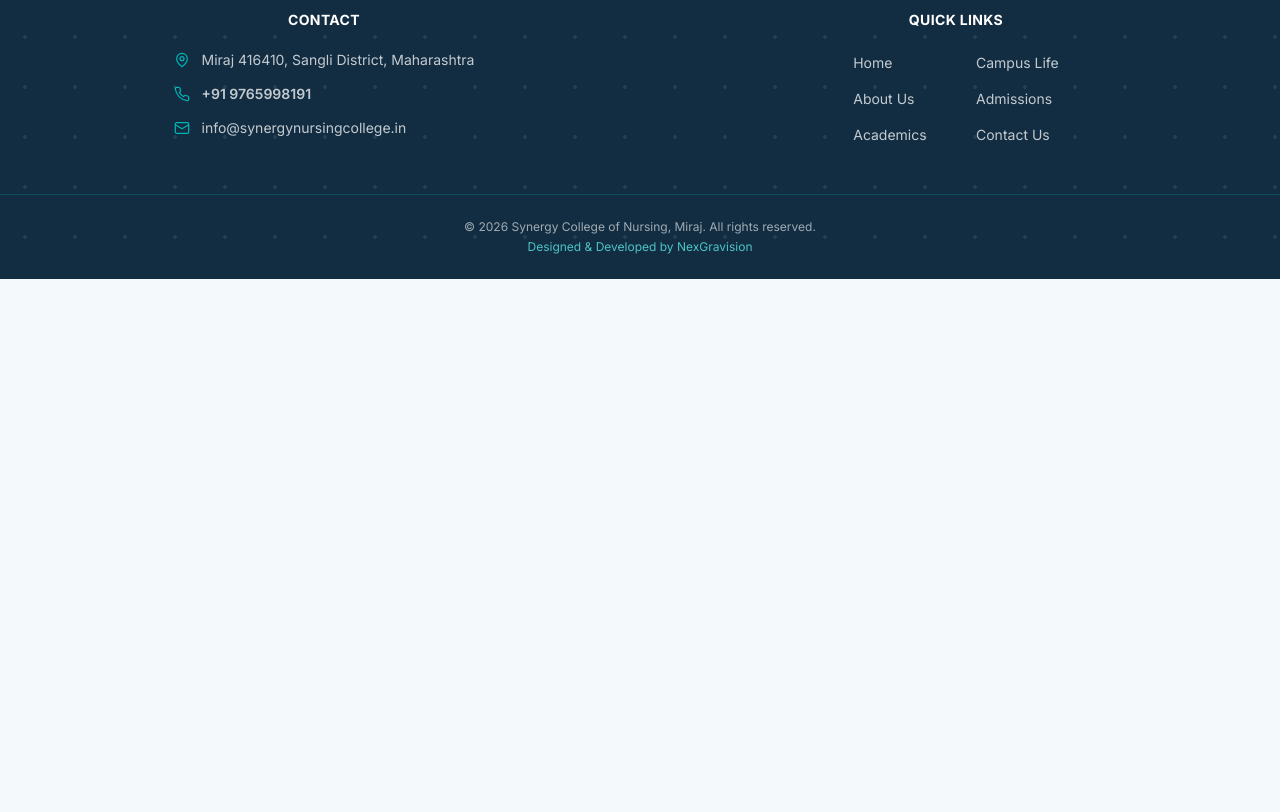
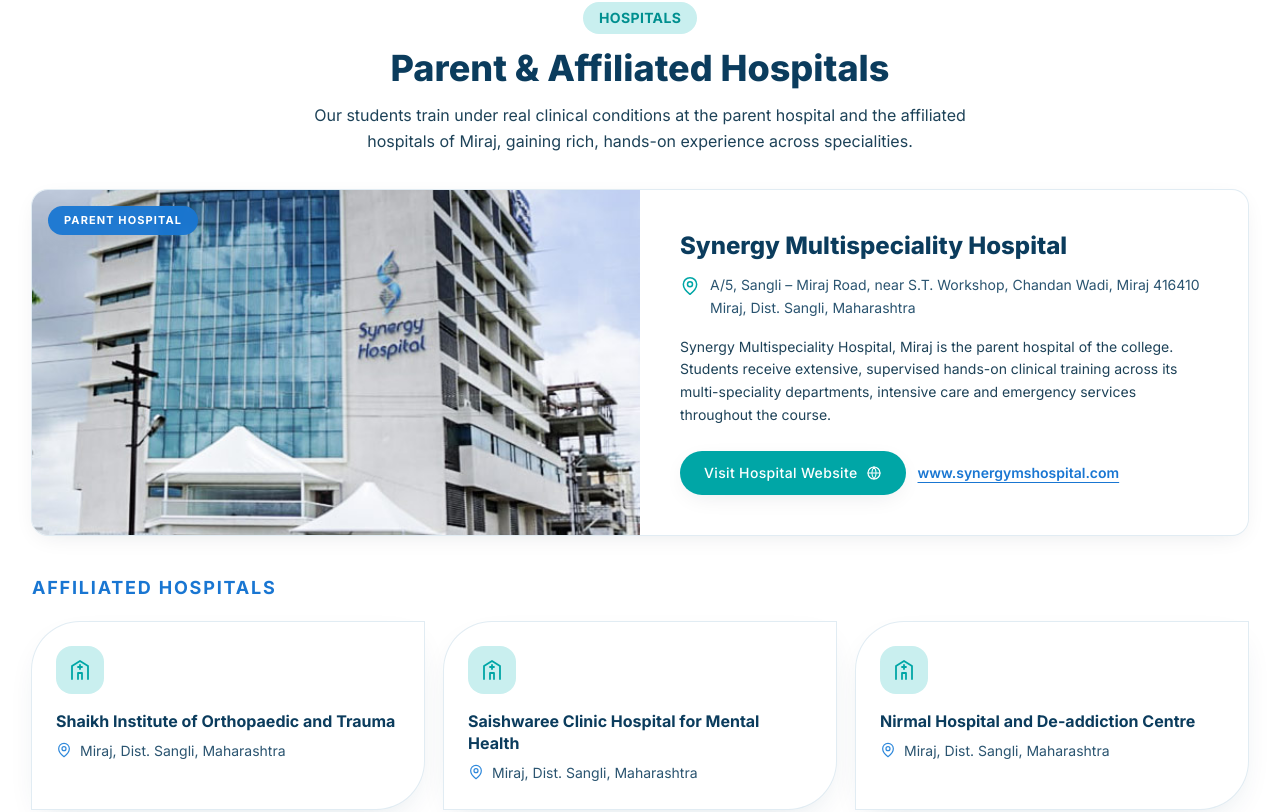
Before and after one commit to sayali2004-commit/synergynursingcollege, a React (Vite) app: page / in a window 1280 px wide. Shown: the part 3159-3971 px from the top of the page. Before the commit the page ends 3438 px from the top, so only its background shows below. Built offline with nearby package versions, Linux system fonts and the light colour scheme.

Commit message:
feat: add parent & affiliated hospitals section on home page

```diff
--- a/src/components/Footer.jsx
+++ b/src/components/Footer.jsx
@@ -5,6 +5,7 @@
 const QUICK_LINKS = [
   { label: 'Home', to: '/' },
   { label: 'About Us', to: '/#about' },
+  { label: 'Hospitals', to: '/#hospitals' },
   { label: 'Academics', to: '/academics' },
   { label: 'Campus Life', to: '/campus-life' },
   { label: 'Admissions', to: '/admissions' },
--- /dev/null
+++ b/src/components/Hospitals.jsx
@@ -0,0 +1,110 @@
+import { PARENT_HOSPITAL, AFFILIATED_HOSPITALS } from '../data/siteContent'
+import Icon from './Icon'
+
+export default function Hospitals() {
+  return (
+    <section id="hospitals" className="section-pad bg-white">
+      <div className="container-x">
+        <div className="mx-auto max-w-2xl text-center">
+          <p className="reveal section-tag">Hospitals</p>
+          <h2 className="reveal heading-xl mt-4 text-balance" style={{ '--reveal-delay': '80ms' }}>
+            Parent &amp; Affiliated Hospitals
+          </h2>
+          <p className="reveal mt-4 leading-relaxed text-navy-800" style={{ '--reveal-delay': '160ms' }}>
+            Our students train under real clinical conditions at the parent hospital and the
+            affiliated hospitals of Miraj, gaining rich, hands-on experience across specialities.
+          </p>
+        </div>
+
+        {/* Parent Hospital */}
+        <article
+          className="reveal mt-9 grid overflow-hidden rounded-2xl bg-white shadow-card ring-1 ring-navy-100 card-lift lg:grid-cols-2"
+          style={{ '--reveal-delay': '200ms' }}
+        >
+          <div className="relative min-h-[260px] bg-navy-50">
+            <img
+              src={PARENT_HOSPITAL.image}
+              alt={PARENT_HOSPITAL.imageAlt}
+              className="absolute inset-0 h-full w-full object-cover object-center"
+              loading="lazy"
+              decoding="async"
+            />
+            <span className="absolute left-4 top-4 rounded-full bg-royal-600/95 px-4 py-1.5 text-[11px] font-bold uppercase tracking-widest text-white shadow-card backdrop-blur-sm">
+              {PARENT_HOSPITAL.label}
+            </span>
+          </div>
+
+          <div className="p-6 sm:p-8 lg:p-10">
+            <h3 className="font-display text-xl sm:text-2xl font-extrabold text-navy-950 text-balance">
+              {PARENT_HOSPITAL.name}
+            </h3>
+
+            <p className="mt-3 flex items-start gap-2.5 text-sm leading-relaxed text-navy-700">
+              <Icon name="pin" className="mt-0.5 h-5 w-5 shrink-0 text-brand-600" />
+              <span>
+                {PARENT_HOSPITAL.address}
+                <br />
+                {PARENT_HOSPITAL.location}
+              </span>
+            </p>
+
+            <p className="mt-4 text-sm leading-relaxed text-navy-800">{PARENT_HOSPITAL.description}</p>
+
+            <div className="mt-6 flex flex-col gap-3 sm:flex-row sm:items-center">
+              <a
+                href={PARENT_HOSPITAL.website}
+                target="_blank"
+                rel="noopener noreferrer"
+                className="btn-primary"
+              >
+                Visit Hospital Website
+                <Icon name="globe" className="w-4 h-4" />
+              </a>
+              <a
+                href={PARENT_HOSPITAL.website}
+                target="_blank"
+                rel="noopener noreferrer"
+                className="break-all text-sm font-semibold text-royal-600 underline underline-offset-4 transition-colors hover:text-royal-700"
+              >
+                {PARENT_HOSPITAL.websiteLabel}
+              </a>
+            </div>
+          </div>
+        </article>
+
+        {/* Affiliated Hospitals */}
+        <div className="mt-10">
+          <h3
+            className="reveal font-display text-base sm:text-lg font-bold uppercase tracking-widest text-royal-600"
+            style={{ '--reveal-delay': '80ms' }}
+          >
+            Affiliated Hospitals
+          </h3>
+
+          <div className="mt-5 grid gap-5 sm:grid-cols-2 lg:grid-cols-3">
+            {AFFILIATED_HOSPITALS.map((h, i) => (
+              <article
+                key={h.name}
+                className="reveal group flex flex-col gap-4 bg-white p-6 shadow-[0_12px_35px_-14px_rgba(11,60,93,0.16)] ring-1 ring-navy-100 transition-all duration-300 hover:-translate-y-1.5 hover:shadow-[0_26px_50px_-18px_rgba(25,118,210,0.30)] hover:ring-royal-300"
+                style={{ '--reveal-delay': `${140 + i * 90}ms`, borderRadius: '48px 0 48px 0' }}
+              >
+                <span className="flex h-12 w-12 shrink-0 items-center justify-center rounded-2xl bg-brand-100 text-brand-600 transition-colors duration-300 group-hover:bg-brand-600 group-hover:text-white">
+                  <Icon name="hospital" className="w-6 h-6" />
+                </span>
+                <div>
+                  <h4 className="font-display text-base font-bold leading-snug text-navy-950">
+                    {h.name}
+                  </h4>
+                  <p className="mt-2 flex items-start gap-2 text-sm leading-relaxed text-navy-700">
+                    <Icon name="pin" className="mt-0.5 h-4 w-4 shrink-0 text-royal-500" />
+                    <span>{h.location}</span>
+                  </p>
+                </div>
+              </article>
+            ))}
+          </div>
+        </div>
+      </div>
+    </section>
+  )
+}
--- a/src/data/siteContent.js
+++ b/src/data/siteContent.js
@@ -165,6 +165,34 @@
     title: 'Associated Synergy Hospital',
     text: 'The college and Synergy Hospital Miraj are associated, giving students direct access to multi-speciality clinical exposure.',
     icon: 'hospital',
+  },
+]
+
+export const PARENT_HOSPITAL = {
+  label: 'Parent Hospital',
+  name: 'Synergy Multispeciality Hospital',
+  location: 'Miraj, Dist. Sangli, Maharashtra',
+  address: 'A/5, Sangli – Miraj Road, near S.T. Workshop, Chandan Wadi, Miraj 416410',
+  website: 'https://www.synergymshospital.com/',
+  websiteLabel: 'www.synergymshospital.com',
+  image: `${import.meta.env.BASE_URL}images/Synergy-Hospital-Miraj.jpg`,
+  imageAlt: 'Synergy Multispeciality Hospital building, Miraj — parent hospital of the college',
+  description:
+    'Synergy Multispeciality Hospital, Miraj is the parent hospital of the college. Students receive extensive, supervised hands-on clinical training across its multi-speciality departments, intensive care and emergency services throughout the course.',
+}
+
+export const AFFILIATED_HOSPITALS = [
+  {
+    name: 'Shaikh Institute of Orthopaedic and Trauma',
+    location: 'Miraj, Dist. Sangli, Maharashtra',
+  },
+  {
+    name: 'Saishwaree Clinic Hospital for Mental Health',
+    location: 'Miraj, Dist. Sangli, Maharashtra',
+  },
+  {
+    name: 'Nirmal Hospital and De-addiction Centre',
+    location: 'Miraj, Dist. Sangli, Maharashtra',
   },
 ]
 
--- a/src/pages/HomePage.jsx
+++ b/src/pages/HomePage.jsx
@@ -2,6 +2,7 @@
 import About from '../components/About'
 import WhyChooseUs from '../components/WhyChooseUs'
 import College from '../components/College'
+import Hospitals from '../components/Hospitals'
 
 export default function HomePage() {
   return (
@@ -10,6 +11,7 @@
       <About />
       <WhyChooseUs />
       <College />
+      <Hospitals />
     </>
   )
 }
```
